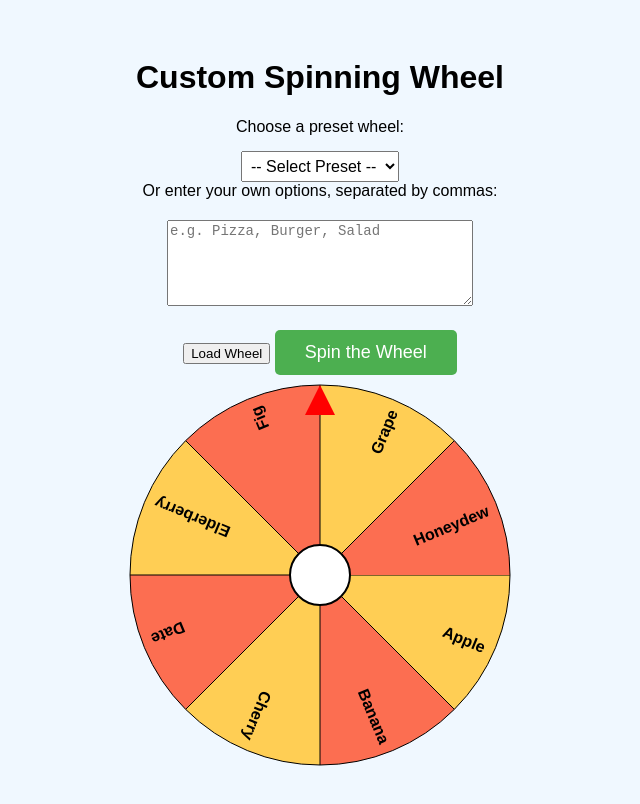
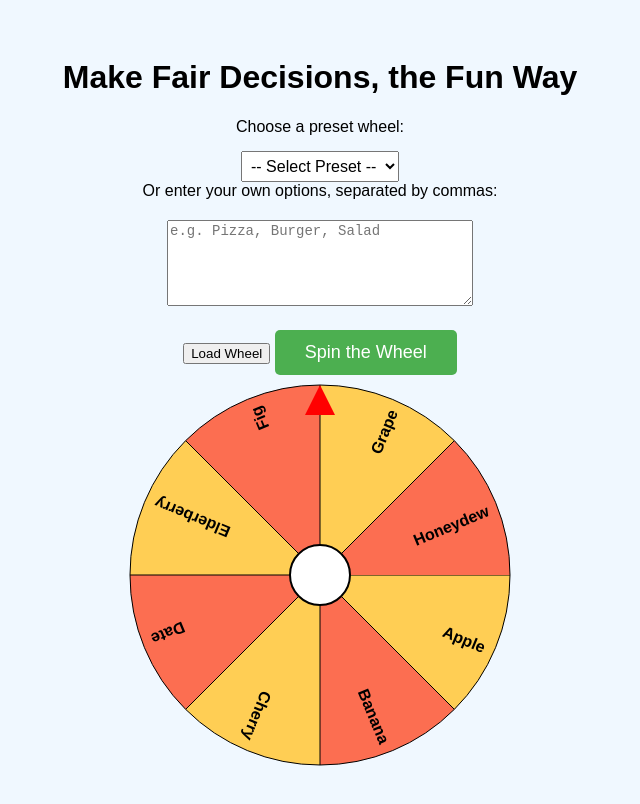
Before and after one commit to shariftanv/funtospin, a plain HTML site: page index.html in a window 1280 px wide. Shown: the whole page, without its empty margins (320-960 px from the left). Drawn offline with Linux system fonts and the light colour scheme.

Commit message:
Update index.html

```diff
--- a/index.html
+++ b/index.html
@@ -3,7 +3,7 @@
 <head>
 <meta charset="UTF-8" />
 <meta name="viewport" content="width=device-width, initial-scale=1" />
-<title>Make Fair Decisions, the Fun Way</title>
+<title>The Ultimate Random Picker Tool</title>
 <style>
   body {
     font-family: Arial, sans-serif;
@@ -51,7 +51,7 @@
 </head>
 <body>
 
-<h1>Custom Spinning Wheel</h1>
+<h1>Make Fair Decisions, the Fun Way</h1>
 
 <label for="presetWheels">Choose a preset wheel:</label><br />
 <select id="presetWheels">
```
